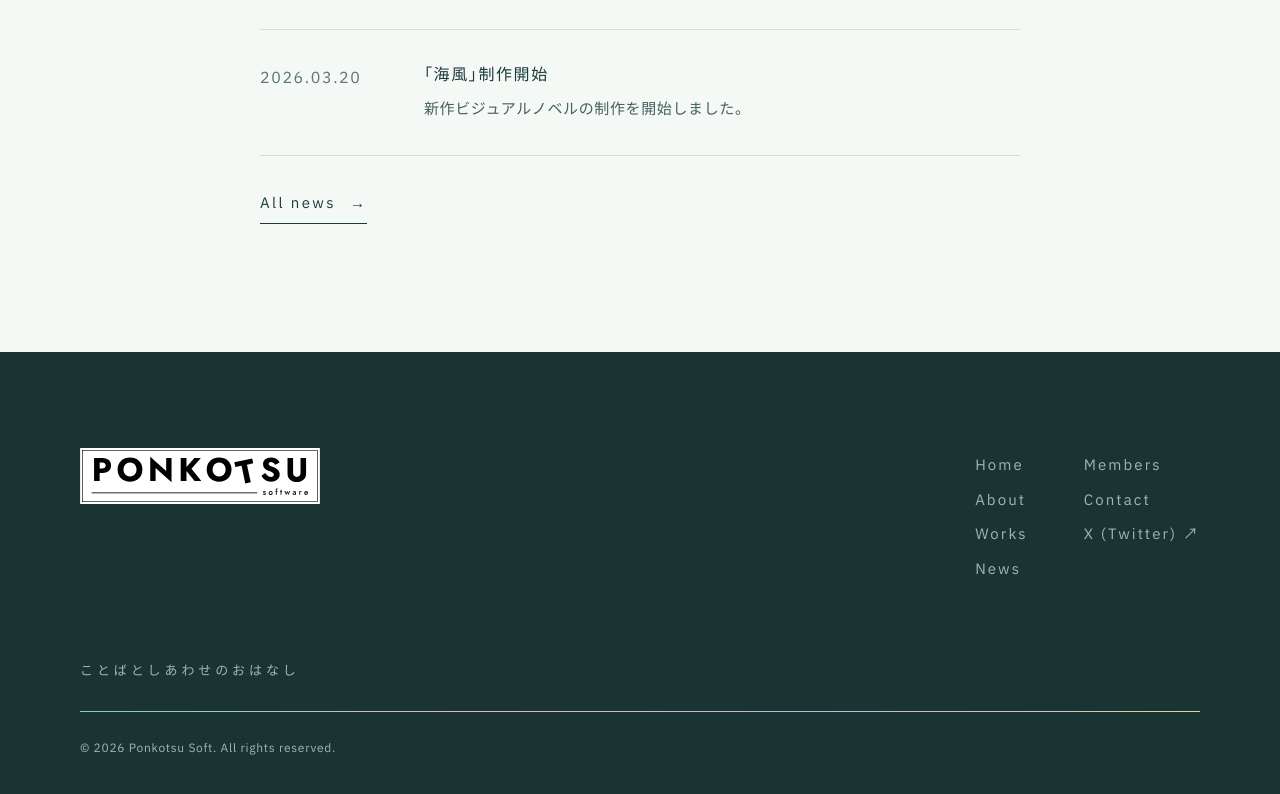
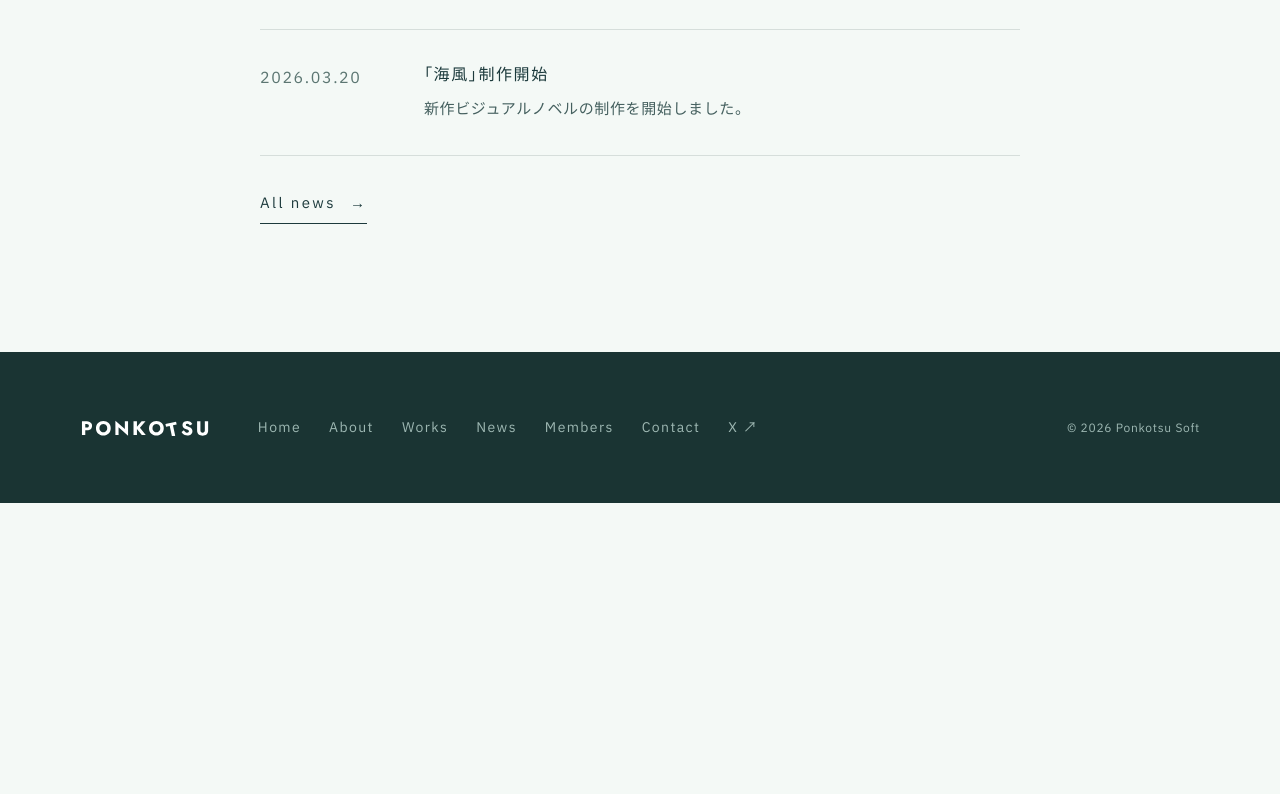
Before and after one commit to mirinnano/ponkotsu-soft-astro, an Astro site: page / in a window 1280 px wide. Shown: the part 2902-3696 px from the top of the page. After the commit the page ends 3405 px from the top, so only its background shows below. Built offline with nearby package versions, Linux system fonts and the light colour scheme; Astro itself is replaced by a stand-in of ours; a web font is replaced by a local one.

Commit message:
フッターを一行に：文字ロゴ・リンク・著作権表示だけ
Co-Authored-By: Claude Opus 5.5 <noreply@anthropic.com>

```diff
--- a/src/components/Footer.astro
+++ b/src/components/Footer.astro
@@ -8,52 +8,40 @@ const year = new Date().getFullYear();
 ---
 
 <footer class="site-footer night">
-  <div class="container">
-    <div class="top">
-      <a href={u('/')} class="logo" aria-label={site.name}>
-        <Logo kind="badge" tone="white" />
-      </a>
-      <ul class="links">
-        {nav.map((item) => <li><a href={item.href}>{item.label}</a></li>)}
-        <li><a href={site.twitterUrl} target="_blank" rel="noopener">X (Twitter) ↗</a></li>
-      </ul>
-    </div>
-    <p class="tagline">{site.tagline}</p>
-    <hr class="rail" />
-    <p class="copy en">&copy; {year} {site.nameEn}. All rights reserved.</p>
+  <div class="container inner">
+    <a href={u('/')} class="logo" aria-label={site.name}>
+      <Logo kind="compact" tone="white" />
+    </a>
+    <ul class="links">
+      {nav.map((item) => <li><a href={item.href}>{item.label}</a></li>)}
+      <li><a href={site.twitterUrl} target="_blank" rel="noopener">X ↗</a></li>
+    </ul>
+    <p class="copy en">&copy; {year} {site.nameEn}</p>
   </div>
 </footer>
 
 <style>
-  .site-footer { padding-block: 96px 40px; }
-  .top {
-    display: flex;
-    justify-content: space-between;
-    align-items: flex-start;
-    gap: 48px;
-    flex-wrap: wrap;
+  .site-footer { padding-block: 56px; }
+  .inner {
+    display: grid;
+    grid-template-columns: auto 1fr auto;
+    align-items: center;
+    gap: 24px 48px;
   }
-  .logo { display: block; width: min(240px, 60vw); }
-  .logo :global(img) { width: 100%; height: auto; }
-  .logo:hover { opacity: 1; }
-  .links { display: grid; grid-template-rows: repeat(4, auto); grid-auto-flow: column; gap: 0 56px; }
+  .logo { display: block; }
+  .logo :global(img) { height: 16px; width: auto; }
+  .links { display: flex; flex-wrap: wrap; gap: 4px 28px; }
   .links a {
-    font-family: var(--font-ui);
-    font-size: 15px;
-    letter-spacing: 0.14em;
+    display: inline-block;
+    padding-block: 6px;
+    font-size: 14px;
+    letter-spacing: 0.1em;
     color: var(--mute);
-    line-height: 2.3;
     transition: color 0.3s;
   }
   .links a:hover { color: var(--ink); }
-  .tagline {
-    margin-top: 72px;
-    margin-bottom: 28px;
-    font-size: 13px;
-    letter-spacing: 0.3em;
-    color: var(--mute);
+  .copy { font-size: 12px; color: var(--mute); }
+  @media (max-width: 820px) {
+    .inner { grid-template-columns: 1fr; }
   }
-  .copy { margin-top: 24px; font-size: 12px; color: var(--mute); }
-  @media (max-width: 560px) {
-    }
 </style>
```
